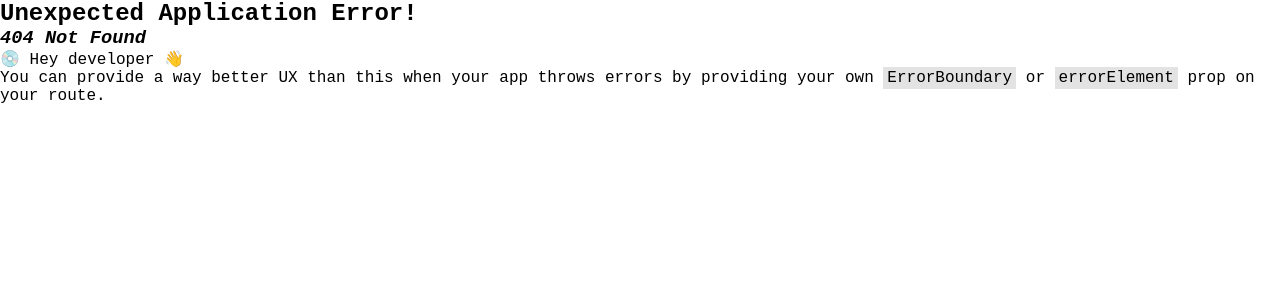
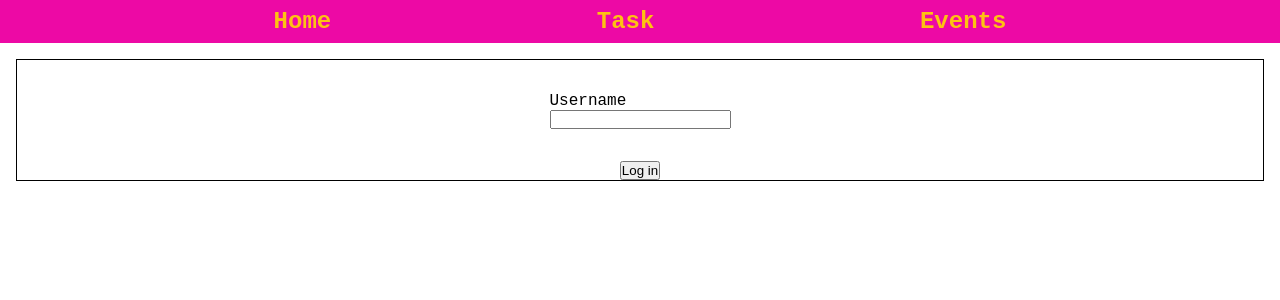
Before and after one commit to aristizabal95/reimbursement-platform, a React (Vite) app in the folder reimbursment-admin/: page /login in a window 1280 px wide. Before the commit this address had no page. Shown: the top 300 px of the page. Built offline with nearby package versions, Linux system fonts and the light colour scheme.

Commit message:
Add protected routes

```diff
--- a/reimbursment-admin/src/App.jsx
+++ b/reimbursment-admin/src/App.jsx
@@ -9,14 +9,19 @@ import ApprovePage from './pages/ApprovePage'
 import MainLayout from './Layouts/MainLayout'
 import InvoiceDetail from './components/InvoiceDetail/InvoiceDetail'
 import CreateEvent from './pages/CreateEvent'
+import Login from './components/Login/Login'
+import RequiereAuth from './components/RequiereAuth/RequiereAuth'
 
 const router = createBrowserRouter(
   createRoutesFromElements(
   <Route path='/' element={<MainLayout></MainLayout>}>
-    <Route path='/' element={<HomePage></HomePage>}></Route>
-    <Route path='/task' element={<ApprovePage></ApprovePage>}></Route>
-    <Route path='/invoice-detail/:reimbursmentId' element={<InvoiceDetail></InvoiceDetail>}></Route>
-    <Route path='/add-event' element={<CreateEvent></CreateEvent>}></Route>
+    <Route element={<RequiereAuth />}>
+      <Route path='/' element={<HomePage></HomePage>}></Route>
+      <Route path='/task' element={<ApprovePage></ApprovePage>}></Route>
+      <Route path='/invoice-detail/:reimbursmentId' element={<InvoiceDetail></InvoiceDetail>}></Route>
+      <Route path='/add-event' element={<CreateEvent></CreateEvent>}></Route>
+    </Route>
+    <Route path='/login' element={<Login></Login>}></Route>
   </Route>
   )
 )
--- a/reimbursment-admin/src/components/EventForm/EventForm.jsx
+++ b/reimbursment-admin/src/components/EventForm/EventForm.jsx
@@ -9,9 +9,9 @@ const EventForm = ({display = true, eventList = [{}], submitFun}) => {
         eventList.length != 0 ?
         eventList.map( el => {
             return (
-                <li key={el.event_id}>
-                <input className='event-radio' id={el.event_id}type="radio" name="event" value={el.event_id} />
-                <label htmlFor={el.event_id}>{el.event_name}</label>
+                <li key={el.id}>
+                <input className='event-radio' id={el.id}type="radio" name="event" value={el.id} />
+                <label htmlFor={el.id}>{el.title}</label>
                 </li>
             );
         }) : <></>
--- a/reimbursment-admin/src/components/Login/Login.jsx
+++ b/reimbursment-admin/src/components/Login/Login.jsx
@@ -1,14 +1,32 @@
-import React from 'react'
+import React, { useContext } from 'react'
 import './Login.css'
+import { AuthContext } from '../utils'
+import axios from 'axios';
 
 const Login = () => {
+
+  const {setAuth} = useContext(AuthContext);
+
+  const login = async (e) => {
+    e.preventDefault();
+    try {
+      const resp = await axios.post("/api/login",
+      JSON.stringify({username: e.target.username.value}),
+      {
+        headers: {'Content-Type': 'application/json'},
+        withCredentials: true,
+      })
+      setAuth(resp.data);
+    } catch (err) {
+      console.log(err);
+    }
+  }
+
   return (
     <div className='login-container'>
-        <form id="login-form" className='login-form'>
+        <form id="login-form" className='login-form' onSubmit={login}>
             <label htmlFor='username'>Username</label>
             <input type="text" id="username" name="username"></input>
-            <label htmlFor='username'>Password</label>
-            <input type="password" id="password" name="password"></input>
         </form>
         <button type="submit" form="login-form">Log in</button>
     </div>
--- /dev/null
+++ b/reimbursment-admin/src/components/RequiereAuth/RequiereAuth.jsx
@@ -0,0 +1,17 @@
+import { useContext } from 'react'
+import { Navigate, Outlet, useLocation } from 'react-router-dom'
+import { AuthContext } from '../utils'
+
+
+const RequiereAuth = () => {
+
+    const { auth } = useContext(AuthContext);
+    const location = useLocation();
+
+  return (
+        auth.role_id <= 3 ?
+        <Outlet></Outlet> : <Navigate to='/login' state ={{from: location}} replace></Navigate>
+  )
+}
+
+export default RequiereAuth
--- a/reimbursment-admin/src/components/reimbursmentList/ReimbursmentList.jsx
+++ b/reimbursment-admin/src/components/reimbursmentList/ReimbursmentList.jsx
@@ -15,7 +15,7 @@ const ReimbursmentList = () => {
     const userId = 'ago1';
 
     useEffect(() => {
-        fetchData('/api/available-events', setAvailableEvent)
+        fetchData(`/api/available-events/${userId}`, setAvailableEvent)
     }, []);
 
     useEffect(() => {
```
